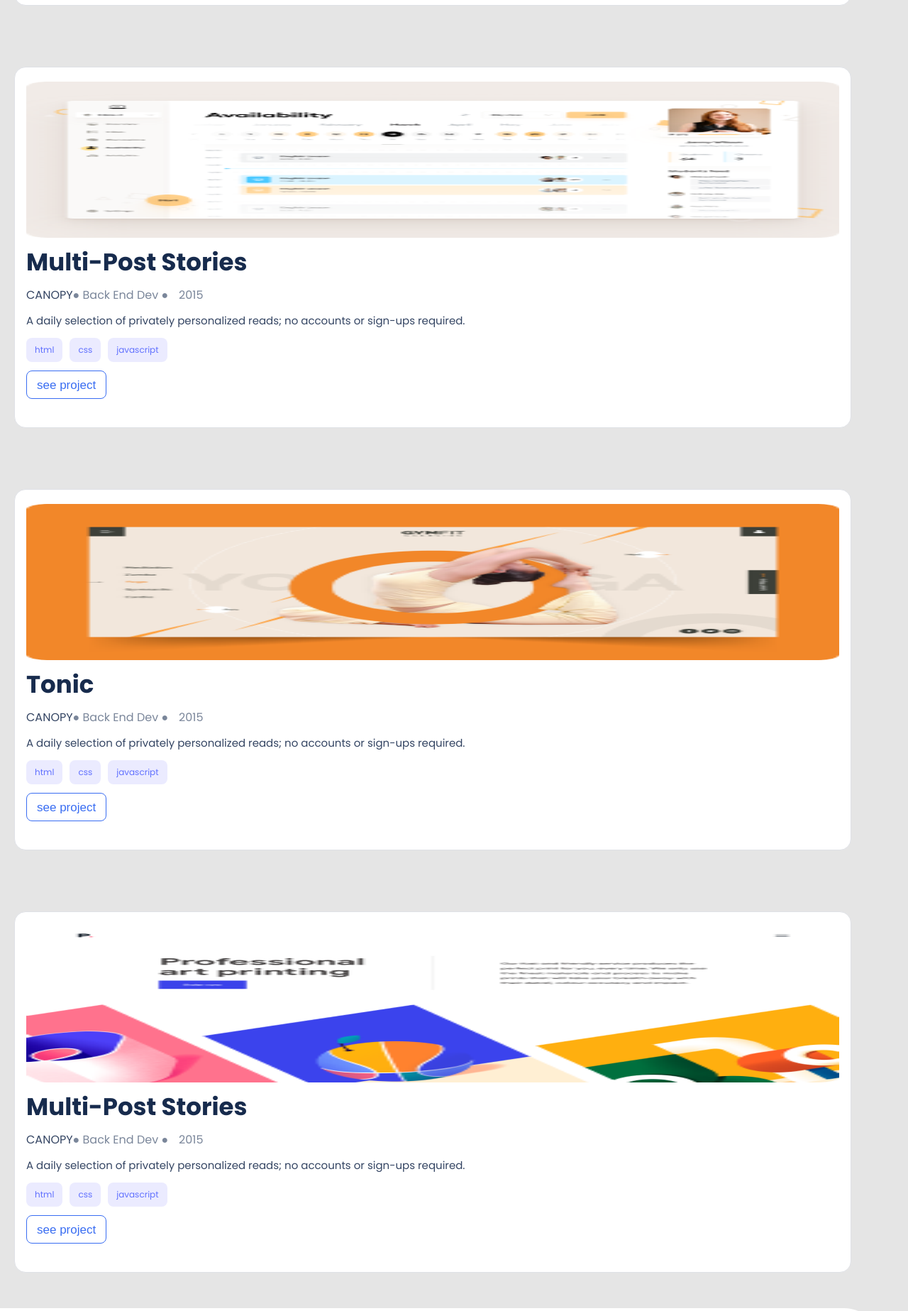
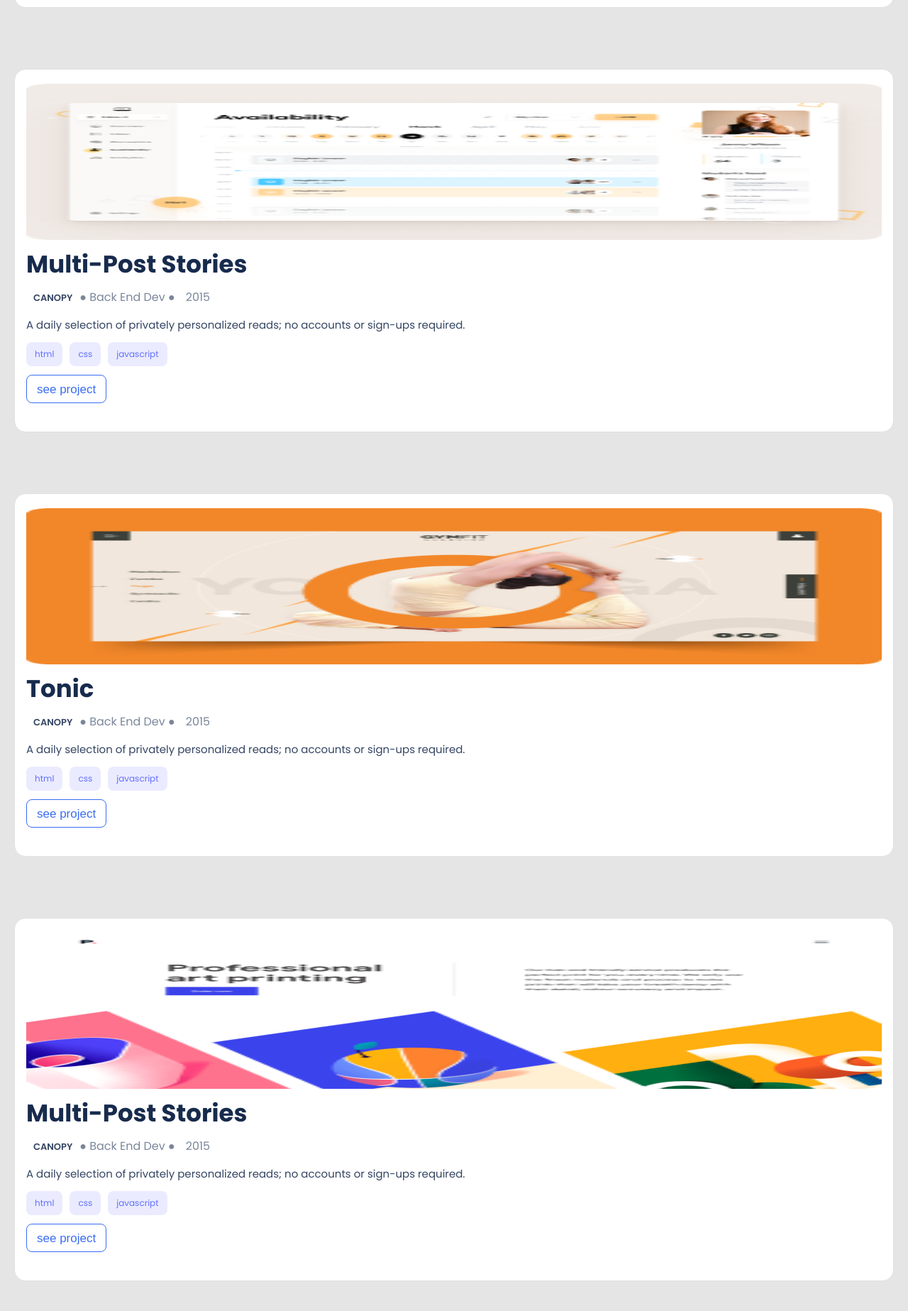
Before and after one commit to wolterbwambale/mobile-portfolio, a website: page index.html in a window 1280 px wide. Shown: the part 947-2794 px from the top of the page at 71% size. Drawn offline with Linux system fonts and the light colour scheme.

Commit message:
Fixing required changes

```diff
--- a/index.html
+++ b/index.html
@@ -45,7 +45,26 @@
 <section class="hero">
 <div class="card">
     <img src="img/Snapshoot Portfolio.png" alt="">
-    <h1>Tonic</h1>
+    <h2>Tonic</h2>
+    <ul class="profesional">
+        <li class="item-can">CANOPY </li>
+        <li class="item-tag">&#9679; Back End Dev&#9679;</li>
+        <li class="item-tag">2015</li>
+    </ul>
+    <p>A daily selection of
+        privately personalized reads; no accounts
+         or sign-ups required.</p>
+        <ul class="category">
+            <li class="tag">html</li>
+            <li class="tag">css</li>
+            <li class="tag">javascript</li>
+        </ul>
+    <button>see project</button>
+</div>
+<div class="card">
+    <img src="img/Snapshoot Portfolio(1).png" alt="">
+    <h2>Multi-Post
+        Stories</h2>
     <ul class="profesional">
         <li class="item-can">CANOPY </li>
         <li class="item-tag">&#9679; Back End Dev &#9679;</li>
@@ -61,13 +80,9 @@
         </ul>
     <button>see project</button>
 </div>
-</section>
-
-<section class="hero">
 <div class="card">
-    <img src="img/Snapshoot Portfolio(1).png" alt="">
-    <h1>Multi-Post
-        Stories</h1>
+    <img src="img/Snapshoot Portfolio(2).png" alt="">
+    <h2>Tonic</h2>
     <ul class="profesional">
         <li class="item-can">CANOPY </li>
         <li class="item-tag">&#9679; Back End Dev &#9679;</li>
@@ -83,15 +98,14 @@
         </ul>
     <button>see project</button>
 </div>
-</section>
 
-<section class="hero">
 <div class="card">
-    <img src="img/Snapshoot Portfolio(2).png" alt="">
-    <h1>Tonic</h1>
+    <img src="img/Snapshoot Portfolio(3).png" alt="">
+    <h2>Multi-Post
+        Stories</h2>
     <ul class="profesional">
-        <li class="item-can">CANOPY </li>
-        <li class="item-tag">&#9679; Back End Dev &#9679;</li>
+        <li class="item-can">CANOPY</li>
+        <li class="item-tag">&#9679; Back End Dev &#9679; </li>
         <li class="item-tag">2015</li>
     </ul>
     <p>A daily selection of
@@ -104,30 +118,7 @@
         </ul>
     <button>see project</button>
 </div>
-</section>
 
-<section class="hero">
-<div class="card">
-    <img src="img/Snapshoot Portfolio(3).png" alt="">
-    <h1>Multi-Post
-        Stories</h1>
-    <ul class="profesional">
-        <li class="item-can">CANOPY </li>
-        <li class="item-tag">&#9679; Back End Dev &#9679;</li>
-        <li class="item-tag">2015</li>
-    </ul>
-    <p>A daily selection of
-        privately personalized reads; no accounts
-         or sign-ups required.</p>
-        <ul class="category">
-            <li class="tag">html</li>
-            <li class="tag">css</li>
-            <li class="tag">javascript</li>
-        </ul>
-    <button>see project</button>
-</div>
-</section>
-<section class="hero">
 <div class="about-me">
     <h1 class="about-myself">About<br>
         Myself</h1>
@@ -135,7 +126,7 @@
          feature or website Look through some of my work and experience!
          If you like what you see and have a project you need coded,
           don’t hestiate to contact me..</p>
-          <h2>LET’S CONNECT</h2>
+          <h3 class="connect-header">LET’S CONNECT</h3>
           <div class="social-media">
             <ul>
                 <li><a href="#"><i class=" fa fa-twitter" ></i></a></li>
--- a/styles.css
+++ b/styles.css
@@ -16,6 +16,7 @@
 .header-container {
   height: 40px;
   width: 100%;
+  background-color: #fff;
 }
 
 nav {
@@ -104,6 +105,7 @@
 .hero {
   margin-right: 40px;
   display: flex;
+  flex-direction: column;
 }
 
 .card {
@@ -132,7 +134,7 @@
   border-radius: 8px;
 }
 
-.card h1 {
+.card h2 {
   font-family: 'Poppins', sans-serif;
   font-weight: 700;
   font-size: 34px;
@@ -173,14 +175,24 @@
 }
 
 .item-tag {
+  display: flex;
+  flex-direction: row;
+  flex-wrap: wrap;
   list-style: none;
   padding-right: 15px;
   color: #7a869a;
 }
 
 .item-can {
+  display: flex;
+  font-family: 'Poppins', sans-serif;
+  font-style: normal;
+  font-weight: 600;
+  font-size: 13px;
+  line-height: 8px;
   color: #344563;
   list-style: none;
+  padding: 10px;
 }
 
 .category {
@@ -230,9 +242,10 @@
   font-size: 16px;
   line-height: 24px;
   color: #344563;
+  padding-bottom: 10px;
 }
 
-.about-me h2 {
+.about-me h3 {
   font-family: 'Poppins', sans-serif;
   color: #7f8cff;
   font-style: normal;
@@ -254,13 +267,15 @@
   margin-bottom: 40px;
 }
 
-.language-header {
-  align-items: center;
-  flex-direction: row;
+.language-header h3 {
+  font-family: 'Poppins', sans-serif;
+  font-style: normal;
   font-weight: 500;
-  font-style: normal;
   font-size: 20px;
+  line-height: 24px;
   color: #000;
+  margin-left: 12px;
+  padding: 10px;
 }
 
 .language-header .language-heading i {
```
Also changed, not shown: README.md.
